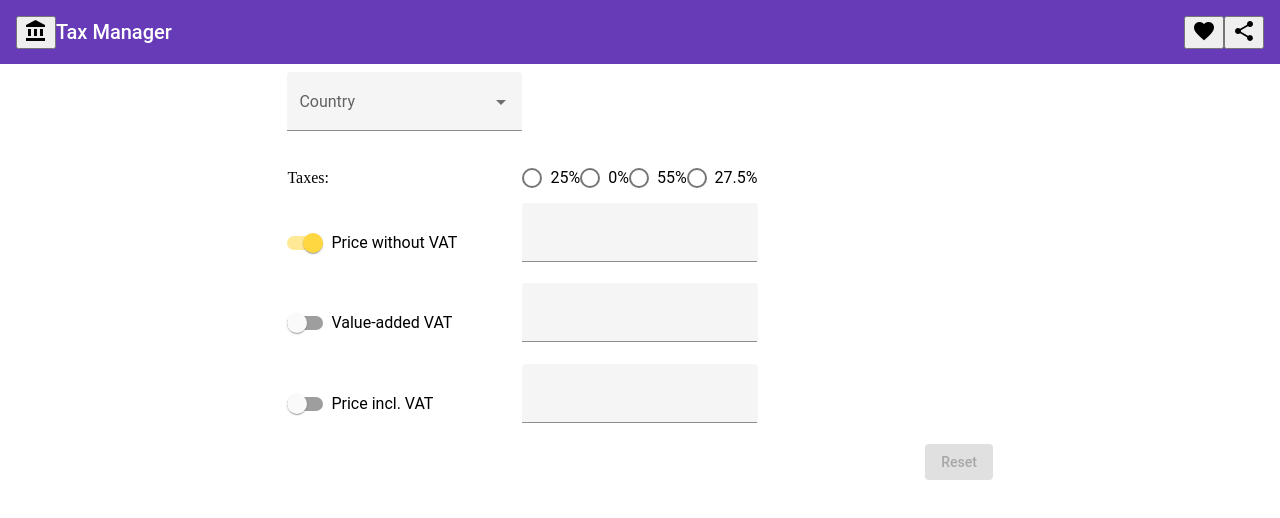
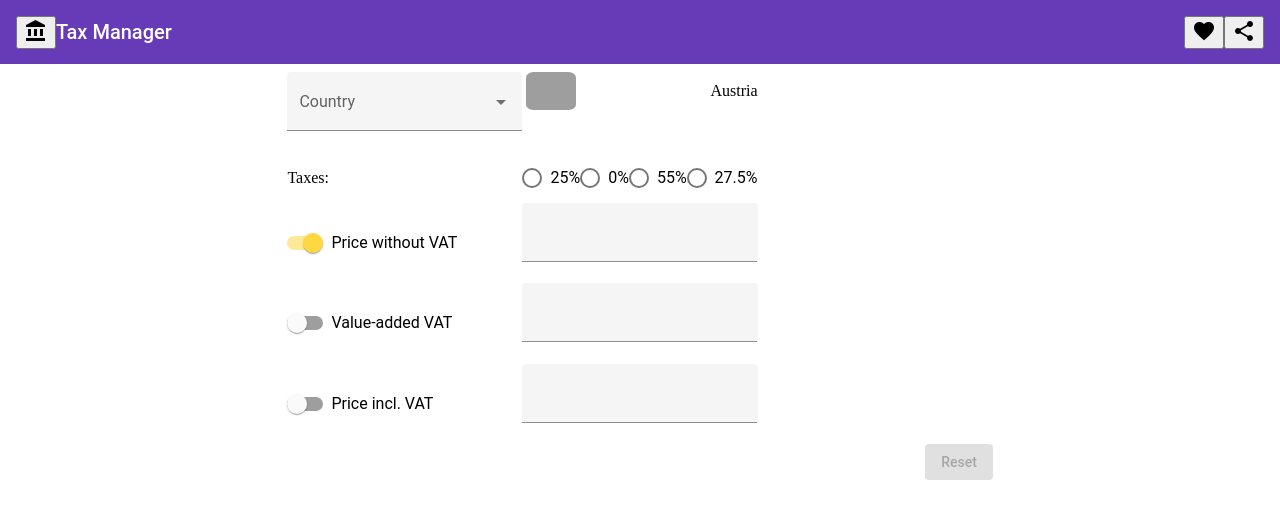
Before and after one commit to TheJsharper/tax-manager, an Angular app: page / in a window 1280 px wide. Shown: the top 518 px of the page. Built offline with nearby package versions, Linux system fonts and the light colour scheme; grey boxes are pictures that could not be loaded.

Commit message:
improving reset and selected country

```diff
--- a/src/app/vat-calculator/services/vat-business-logic.service.ts
+++ b/src/app/vat-calculator/services/vat-business-logic.service.ts
@@ -1,6 +1,6 @@
 import { Injectable } from "@angular/core";
 import { AbstractControl, FormBuilder, FormControl, FormGroup } from "@angular/forms";
-import { combineLatest, filter, forkJoin, fromEvent, iif, map, merge, mergeMap, Observable, Subject, switchMap, take, takeUntil, tap, withLatestFrom, zip } from "rxjs";
+import { fromEvent, map, merge, Observable, Subject, takeUntil, tap, withLatestFrom } from "rxjs";
 import { Country } from "../models/vat-country.models";
 
 @Injectable()
@@ -190,7 +190,7 @@ export class VatBusinessLogicService {
         ).subscribe()
 
     }
-    resetForm(nativeElement: any, destroySignal: Subject<void>) {
+  public resetForm(nativeElement: any, destroySignal: Subject<void>) {
         fromEvent(nativeElement, "click").pipe(
             takeUntil(destroySignal),
             tap(() =>
--- a/src/app/vat-calculator/vat-calculator.component.html
+++ b/src/app/vat-calculator/vat-calculator.component.html
@@ -5,14 +5,17 @@
 
     <mat-form-field appearance="fill" *ngIf="countries as countriesList">
       <mat-label>Country</mat-label>
-      <mat-select formControlName="selected">
+      <mat-select [formControlName]="'selected'">
         <mat-option *ngFor="let country of (countriesList | async)" [value]="country">
           <ng-container [ngTemplateOutlet]="content" [ngTemplateOutletContext]="{food: country}">
           </ng-container>
         </mat-option>
       </mat-select>
     </mat-form-field>
+    <div class="selected-country-view" *ngIf="selected | async as country ">
 
+      <ng-container [ngTemplateOutlet]="content" [ngTemplateOutletContext]="{food: country}"> </ng-container>
+    </div>
 
   </div>
 
--- a/src/app/vat-calculator/vat-calculator.component.scss
+++ b/src/app/vat-calculator/vat-calculator.component.scss
@@ -23,6 +23,9 @@
         mat-radio-group {
             align-self: center;
         }
+        .selected-country-view{
+            margin-left: 0.2rem;
+        }
 
     }
 }
--- a/src/app/vat-calculator/vat-calculator.component.ts
+++ b/src/app/vat-calculator/vat-calculator.component.ts
@@ -1,3 +1,4 @@
+import { ValueConverter } from '@angular/compiler/src/render3/view/template';
 import {
   AfterViewInit,
   ChangeDetectionStrategy,
@@ -8,11 +9,8 @@ import {
   ViewChild
 } from '@angular/core';
 import { FormGroup } from '@angular/forms';
-import { MatButton } from '@angular/material/button';
 import {
-  from,
-  fromEvent,
-  merge, Observable, Subject, takeUntil, tap
+  merge, Observable, Subject, tap
 } from 'rxjs';
 import { Country } from './models/vat-country.models';
 import { VatBusinessLogicService } from './services/vat-business-logic.service';
@@ -55,6 +53,7 @@ export class VatCalculatorComponent implements OnInit, OnDestroy, AfterViewInit
       selectedCountry,
       this.formGroup.get('selected')!.valueChanges
     );
+
     const defaultValue = {
       onlySelf: true,
       emitEvent: false,
@@ -64,7 +63,7 @@ export class VatCalculatorComponent implements OnInit, OnDestroy, AfterViewInit
     this.vatBusinessLogicService.calculateDefaultVAT(this.destroySignal, defaultValue, this.selected);
 
     this.vatBusinessLogicService.calculateNextVat(this.destroySignal, defaultValue)
-
+    //this.selected.pipe(tap((value)=> {this.formGroup.get("selected")?.setValue(value?.name.common, defaultValue)} )).subscribe(console.log)
 
   }
 
```
Lines whose indentation alone changed are shown as unchanged.
